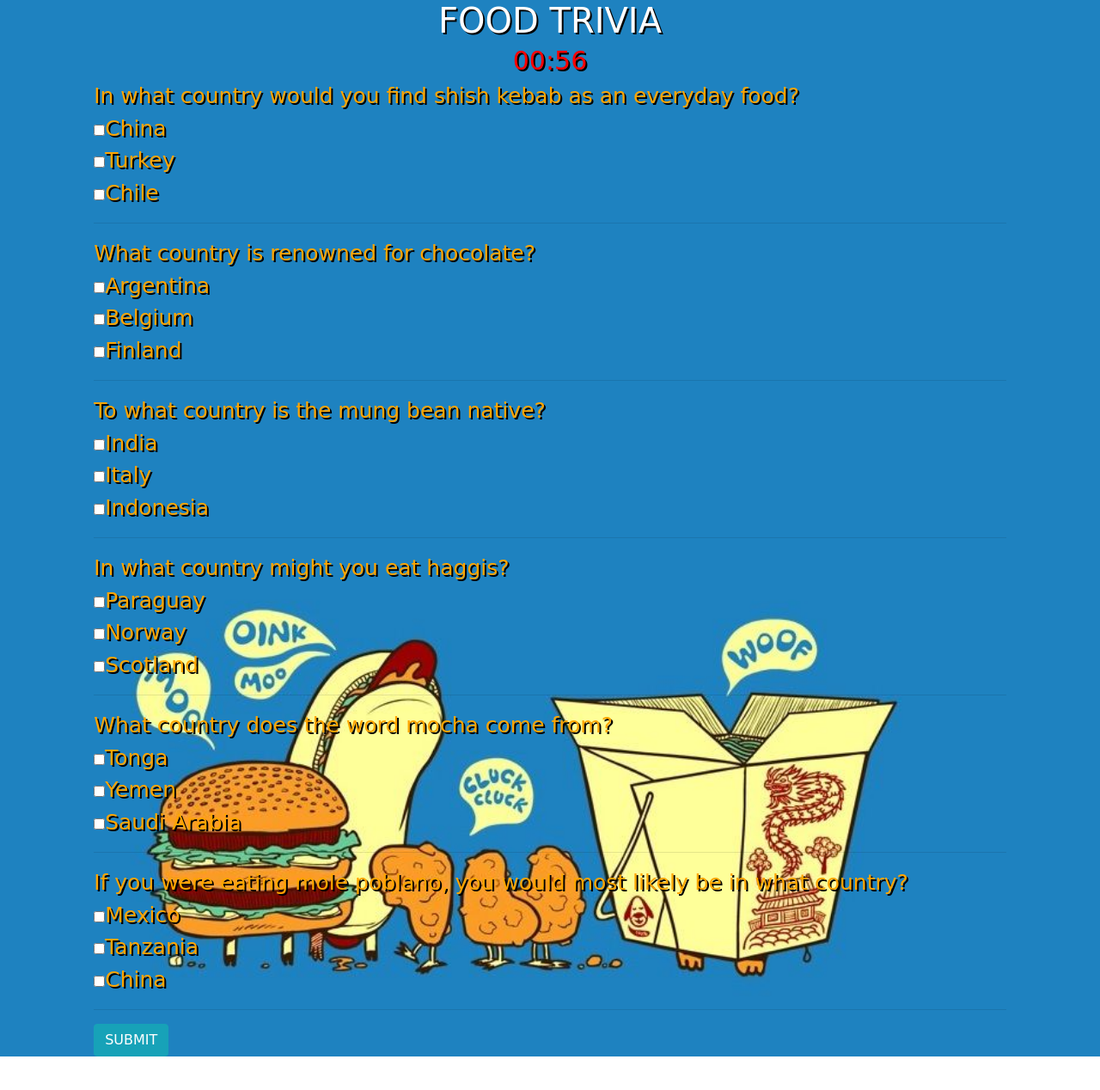
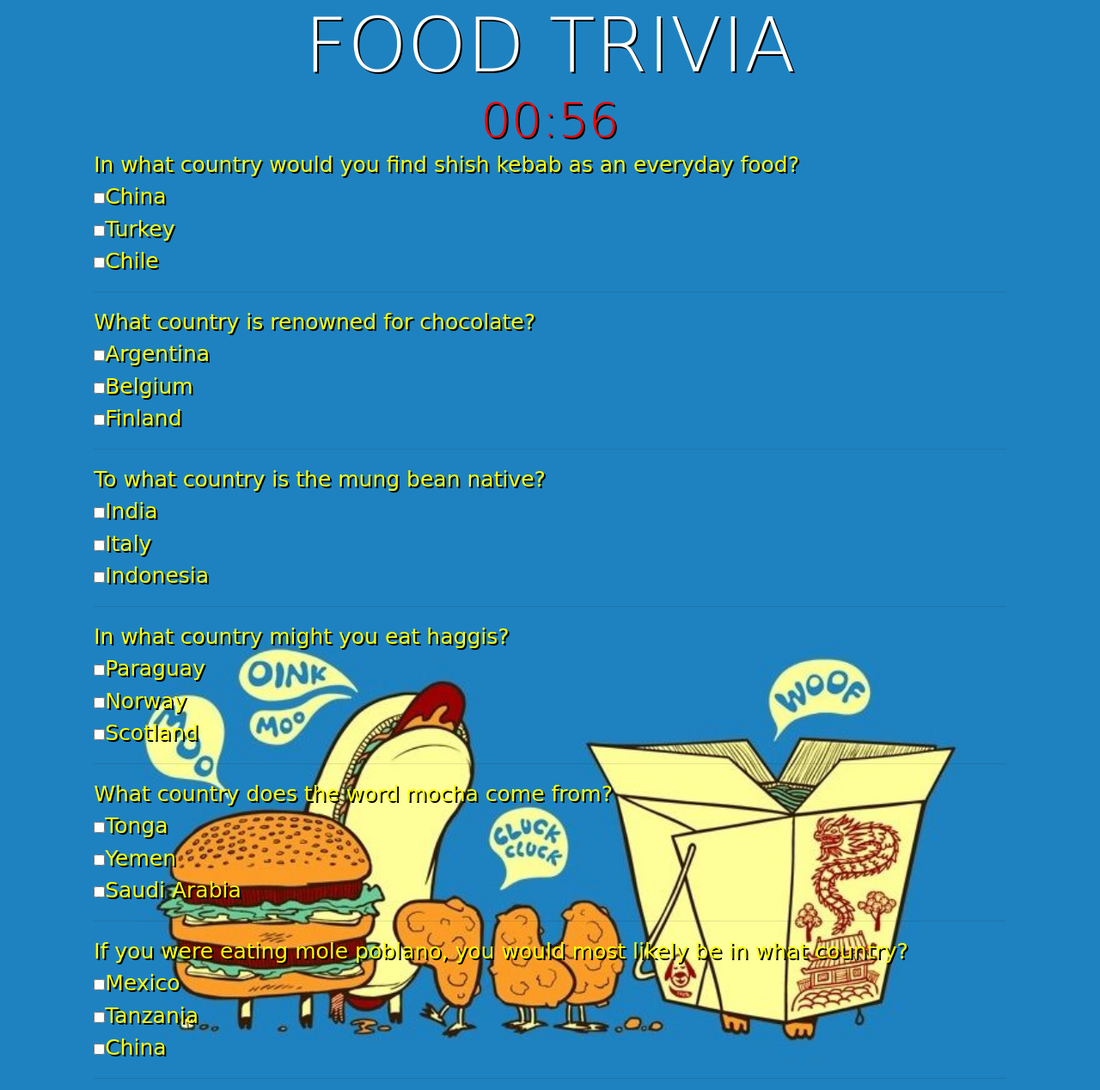
Before and after one commit to j0007/TriviaGame, a plain HTML site: page index.html in a window 1280 px wide. Shown: the top 1268 px of the page at 86% size. Before the commit the page ends 1229 px from the top, so only its background shows below. Drawn offline with nearby package versions, Linux system fonts and the light colour scheme; a web font is replaced by a local one.

Commit message:
attempt 3

```diff
--- a/assets/css/style.css
+++ b/assets/css/style.css
@@ -12,11 +12,10 @@ h1 {
 
 #qField{
     margin:auto;
-    color:orange;
+    color:yellow;
 }
 
 #timer{
     margin:auto;
-    font-size: 30px;
     color:red;
 }
--- a/assets/javascript/app.js
+++ b/assets/javascript/app.js
@@ -67,7 +67,6 @@ var questionSet = [
 //=======================
 
 
-var results = "";
 
 for(i=0; i<questionSet.length; i++){
 
@@ -79,6 +78,7 @@ $("#qField").append(box + questionSet[i].options.b + "<br>");
 $("#qField").append(box + questionSet[i].options.c + "<hr>");
 console.log(questionSet[i].corAns);
 
+var results = 0;
 
 if ($('input:checkbox[name="' + questionSet[i].name + '"]:checked').val() === questionSet[i].corAns) {
 
@@ -87,9 +87,10 @@ if ($('input:checkbox[name="' + questionSet[i].name + '"]:checked').val() === qu
 
 }
 
+
   //Sumbit button
-  $("submit").click(function() {
-    $("#timer").text(results)
+  $("#submit").click(function() {
+    $("#timer").text("Score: "+results)
     });
 
 
@@ -110,5 +111,5 @@ if ($('input:checkbox[name="' + questionSet[i].name + '"]:checked').val() === qu
 
   function doSomething() {
       alert("Times up!")
-      $("#timer").text(results);
+      $("#timer").text("Score: "+results);
   }
--- a/index.html
+++ b/index.html
@@ -12,8 +12,8 @@
 <body>
     <div class="container">
         <div class="row jumbotron-transparent jumbotron-fluid header">
-            <h1 class="display-5"> FOOD TRIVIA </h1>
-            <div class="col-12 text-center" id="timer"></div>
+            <h1 class="display-2"> FOOD TRIVIA </h1>
+            <div class="col-12 text-center display-4" id="timer"></div>
         </div>
         </div>
 
@@ -21,7 +21,7 @@
         <div class="row">
                 <div class="col-10"  id="qField">
                     </div>
-                    <div class="col-10 mx-auto"><button type="button" class="btn btn-info" id="submit">SUBMIT</button> </div>
+                    <div class="col-10 mx-auto"><button type="button" class="btn btn-warning" id="submit">SUBMIT</button> </div>
 
             </div>
 
```
